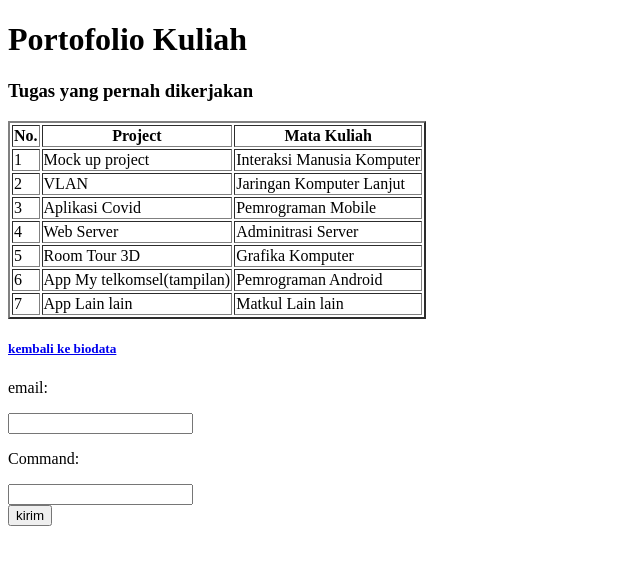
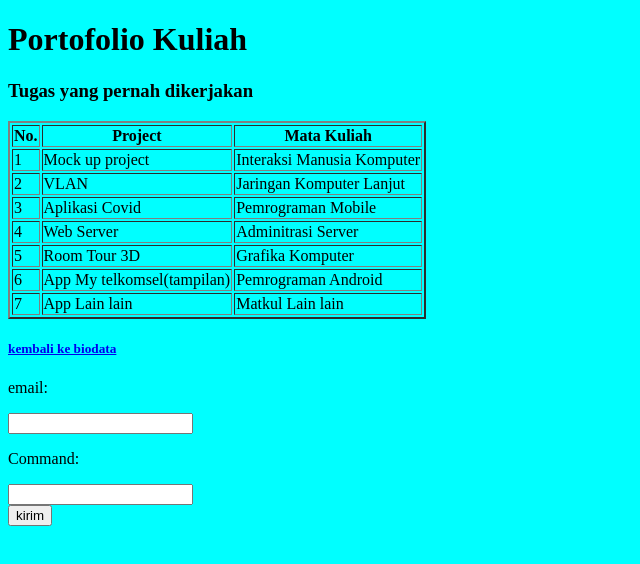
Before and after one commit to Aan-Triambudi/Aan-Triambudi.github.io, a plain HTML site: page portofolio.html in a window 1280 px wide. Shown: the whole page, without its empty margins (0-640 px from the left). Drawn offline with Linux system fonts and the light colour scheme.

Commit message:
menstyle & menghubungkan file body dari portofolio & biodata

```diff
--- a/css/style.css
+++ b/css/style.css
@@ -0,0 +1,3 @@
+body {
+  background-color: aqua;
+}
--- a/portofolio.html
+++ b/portofolio.html
@@ -6,6 +6,7 @@
     <meta http-equiv="X-UA-Compatible" content="IE=edge">
     <meta name="viewport" content="width=device-width, initial-scale=1.0">
     <title>Portofolio A'an Triambudi</title>
+    <link rel="stylesheet" href="css/style.css">
 </head>
 
 <body>
```
Also changed, not shown: biodata.html (+1 -0 lines).
